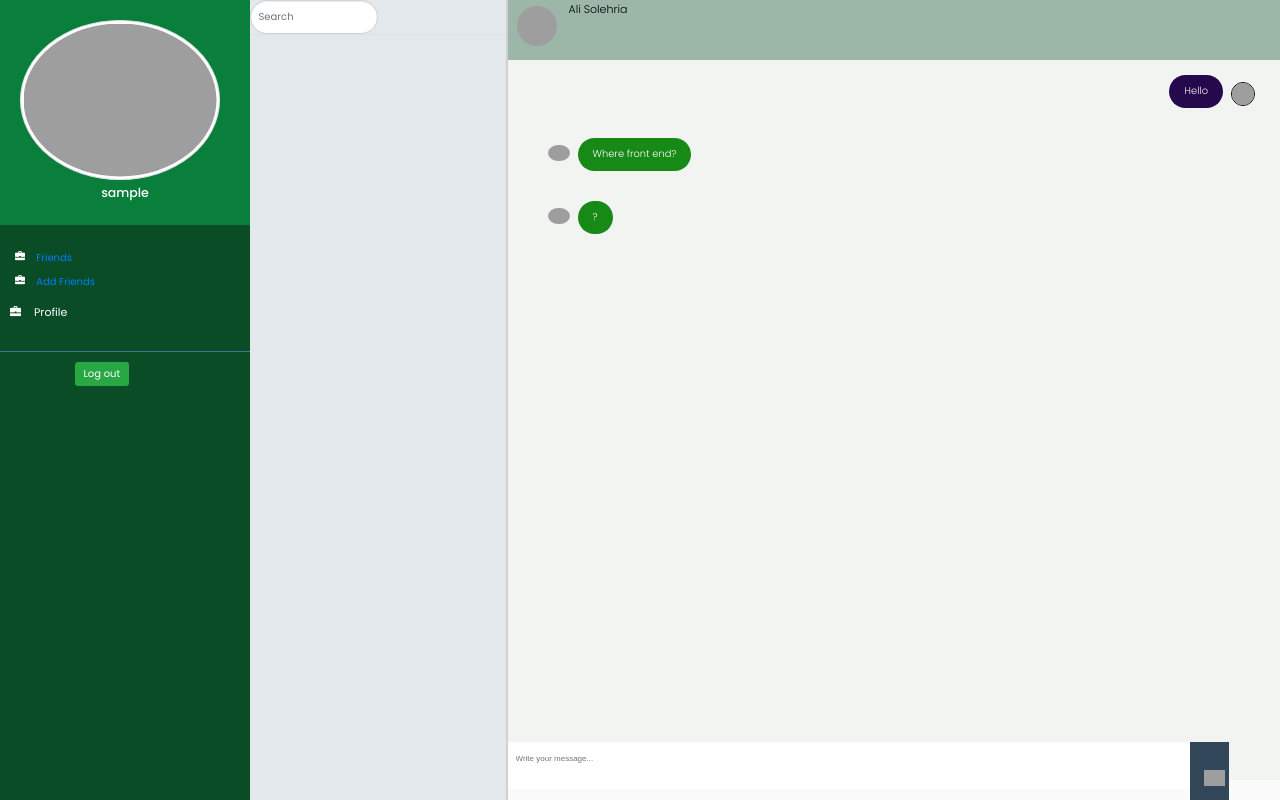
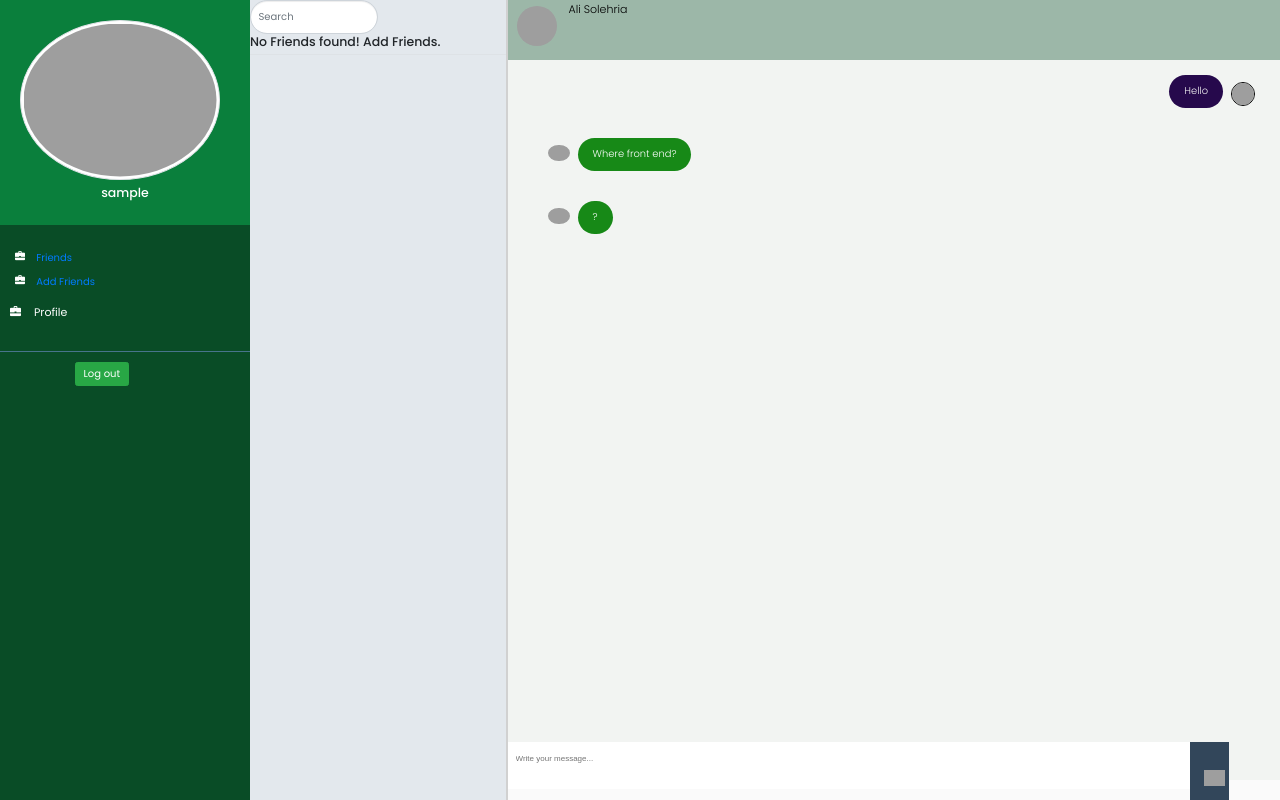
Before and after one commit to alisolehria/Chat-Application, a Flask app: page /chat in a window 1280 px wide. Run offline with Flask 2, Linux system fonts and the light colour scheme; a user stored in the database is signed in; tables that the repository leaves empty hold one stand-in row (values such as "Sample post"); some libraries are stand-ins or nearby versions; grey boxes are pictures that could not be loaded.

Commit message:
Check if no friends, displays msg

```diff
--- a/templates/chat.html
+++ b/templates/chat.html
@@ -87,6 +87,7 @@
 
             			<ul class="nav nav-tabs list-group " id="nav-tab" role="tablist">
                              <div id = "mainHolder">
+                                 {% if friendList %}
                                  {% for friend in friendList %}
 	            			<li class="nav-item chat-item"  >
 								  <a class="nav-link active " id="home-tab" data-toggle="tab" href="#chat1" role="tab" aria-controls="home" aria-selected="true">
@@ -100,7 +101,9 @@
 								  </a>
 							  </li>
                                  {% endfor %}
-
+                                {% else %}
+                                 <h5>No Friends found! Add Friends.</h5>
+                                 {% endif %}
 </div>
 						</ul>
 
```
